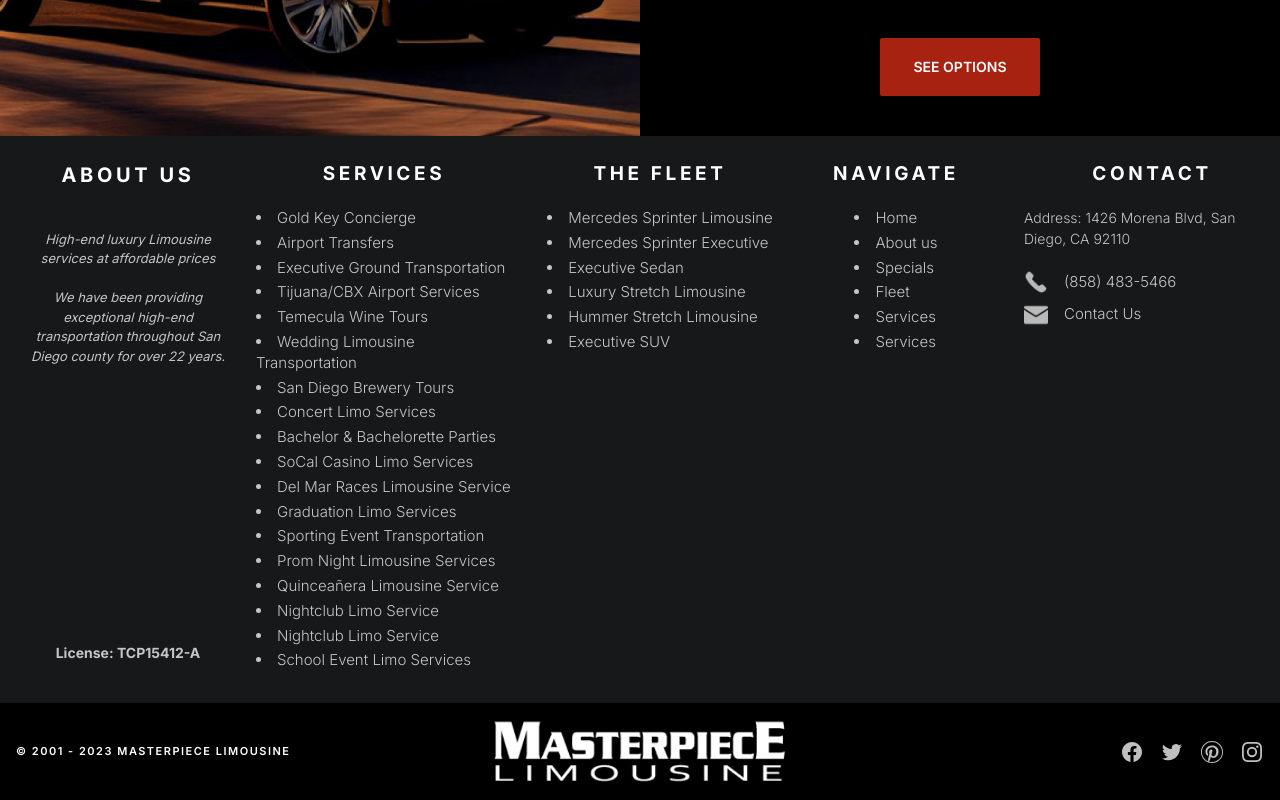
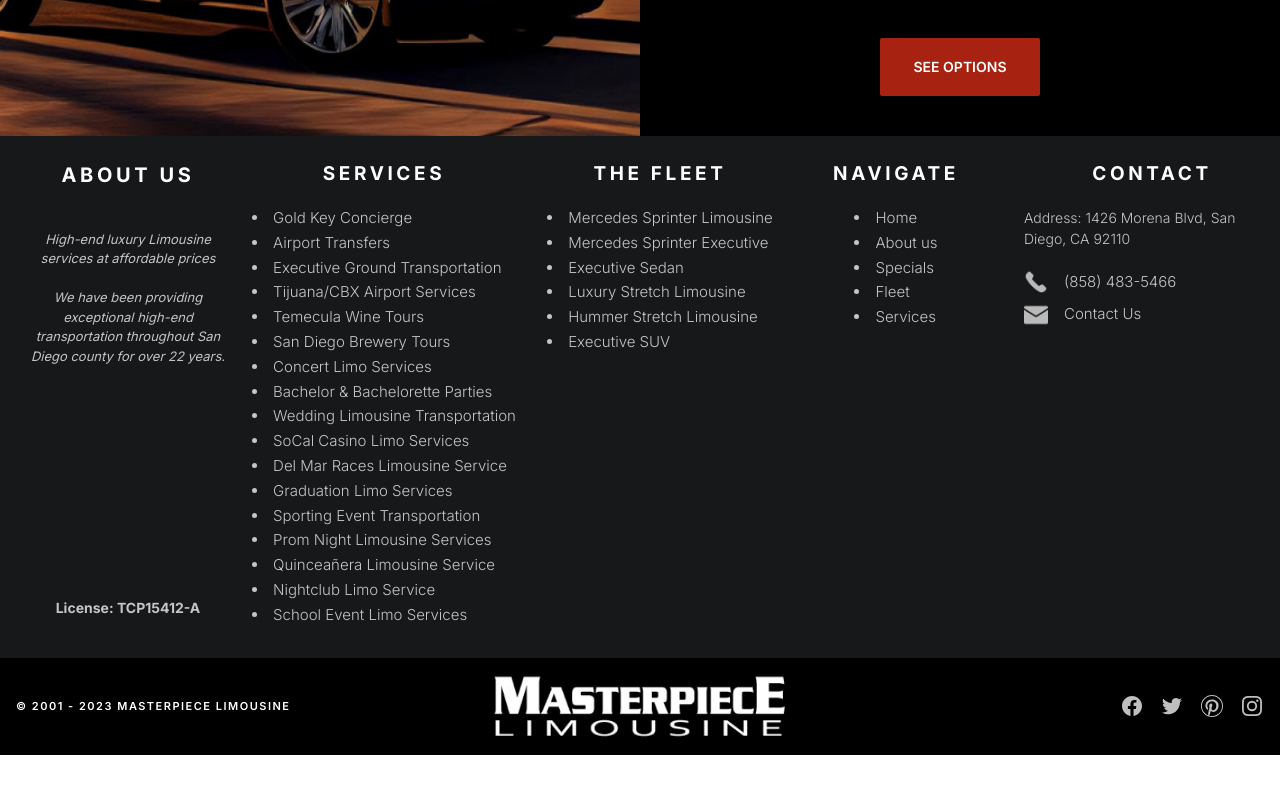
Before and after one commit to Hadees621/master-limousines, a Next.js app: page /ourfleet in a window 1280 px wide. Shown: the part 5116-5916 px from the top of the page. After the commit the page ends 5871 px from the top, so only its background shows below. Built offline with nearby package versions, Linux system fonts and the light colour scheme.

Commit message:
minor footer

```diff
--- a/src/components/common/Footer.js
+++ b/src/components/common/Footer.js
@@ -24,7 +24,7 @@ export default function Footer() {
             <div className="flex flex-col text-center justify-center">
               <p className="text-[#FFFFFF] text-[19px] font-Montserrat font-[700] uppercase tracking-[3.6px]">Services</p>
               <div className='flex justify-center'>
-                <ul className="flex flex-col text-left mt-5 space-y-1 list-inside list-disc whitespace-nowrap 1024:whitespace-normal 1440:whitespace-nowrap">
+                <ul className="flex flex-col text-left mt-5 space-y-1 list-inside list-disc whitespace-nowrap">
                   <li className="font-Archivo text-[15px] md:text-[15px] font-[300] leading-[20.8px] text-[rgba(255,255,255,0.75)]">
                     Gold Key Concierge
                   </li>
@@ -40,9 +40,7 @@ export default function Footer() {
                   <li className="font-Archivo  text-[15px] font-[300] leading-[20.8px] text-[rgba(255,255,255,0.75)]">
                     Temecula Wine Tours
                   </li>
-                  <li className="font-Archivo  text-[15px] font-[300] leading-[20.8px] text-[rgba(255,255,255,0.75)]">
-                    Wedding Limousine Transportation
-                  </li>
+
                   <li className="font-Archivo  text-[15px] font-[300] leading-[20.8px] text-[rgba(255,255,255,0.75)]">
                     San Diego Brewery Tours
                   </li>
@@ -51,6 +49,9 @@ export default function Footer() {
                   </li>
                   <li className="font-Archivo  text-[15px] font-[300] leading-[20.8px] text-[rgba(255,255,255,0.75)]">
                     Bachelor & Bachelorette Parties
+                  </li>
+                  <li className="font-Archivo  text-[15px] font-[300] leading-[20.8px] text-[rgba(255,255,255,0.75)]">
+                    Wedding Limousine Transportation
                   </li>
                   <li className="font-Archivo  text-[15px] font-[300] leading-[20.8px] text-[rgba(255,255,255,0.75)]">
                     SoCal Casino Limo Services
@@ -69,9 +70,6 @@ export default function Footer() {
                   </li>
                   <li className="font-Archivo  text-[15px] font-[300] leading-[20.8px] text-[rgba(255,255,255,0.75)]">
                     Quinceañera Limousine Service
-                  </li>
-                  <li className="font-Archivo  text-[15px] font-[300] leading-[20.8px] text-[rgba(255,255,255,0.75)]">
-                    Nightclub Limo Service
                   </li>
                   <li className="font-Archivo  text-[15px] font-[300] leading-[20.8px] text-[rgba(255,255,255,0.75)]">
                     Nightclub Limo Service
@@ -134,9 +132,6 @@ export default function Footer() {
                   <li className=" font-Archivo  text-[15px] font-[300] leading-[20.8px] text-[rgba(255,255,255,0.75)]">
                     Fleet
 
-                  </li>
-                  <li className=" font-Archivo  text-[15px] font-[300] leading-[20.8px] text-[rgba(255,255,255,0.75)]">
-                    Services
                   </li>
                   <li className=" font-Archivo  text-[15px] font-[300] leading-[20.8px] text-[rgba(255,255,255,0.75)]">
                     Services
```
